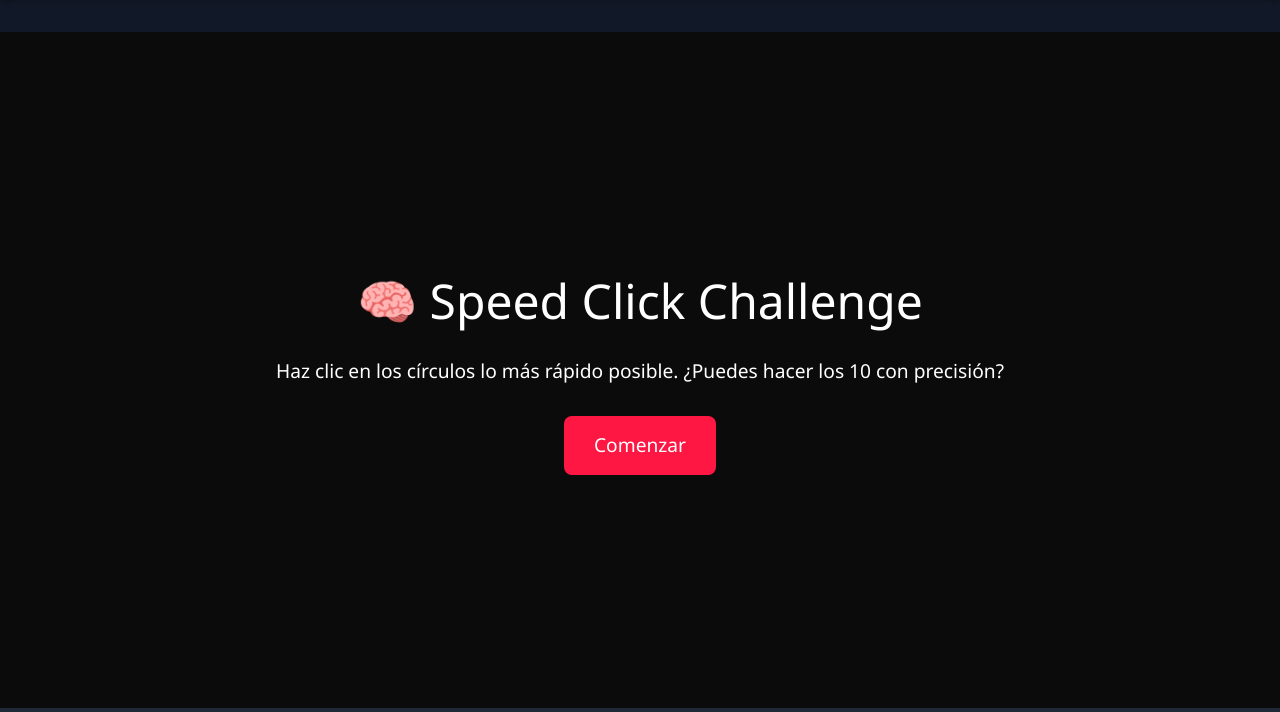
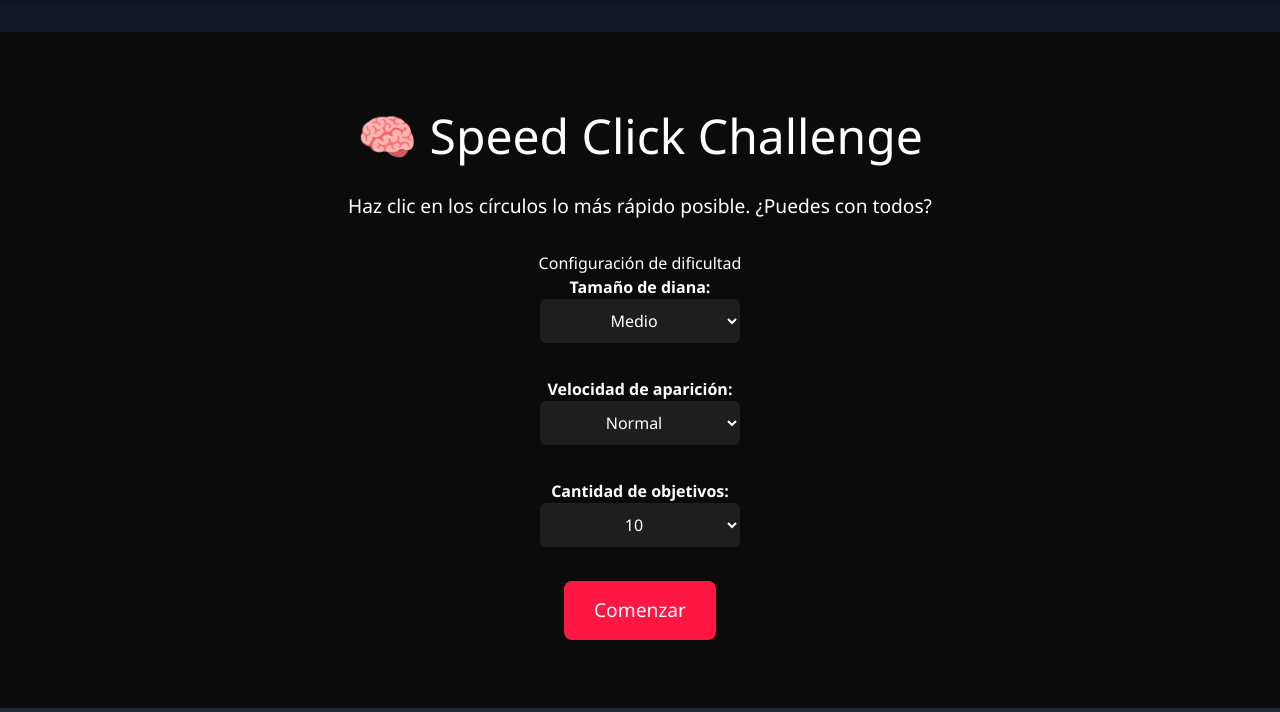
Before and after one commit to Hugoop1811/playzeta, a Laravel app: page /speedclick/challenge in a window 1280 px wide. Shown: the part 88-800 px from the top of the page. Run offline with Laravel 12, Linux system fonts and the light colour scheme; style sheets or scripts are compiled from the project's sources; parts of the project's set-up code (start-up, migrations or seed data) failed here and were passed over.

Commit message:
Selector de dficiultad añadido en Speedclick

```diff
--- a/resources/views/games/challenge.blade.php
+++ b/resources/views/games/challenge.blade.php
@@ -25,11 +25,7 @@
         z-index: 1;
     }
 
-
-
     #target {
-        width: 40px;
-        height: 40px;
         border-radius: 50%;
         background-color: #ff1744;
         position: absolute;
@@ -146,6 +142,32 @@
     .btn:hover {
         opacity: 0.9;
     }
+
+    select {
+    padding: 10px;
+    font-size: 1rem;
+    border-radius: 6px;
+    border: none;
+    margin-bottom: 10px;
+    background-color: #1e1e1e;
+    color: white;
+    width: 200px;
+    text-align: center;
+}
+select:focus {
+    outline: 2px solid #ff1744;
+}
+
+select option {
+    background-color: #1e1e1e;
+    color: white;
+}
+
+
+
+    label {
+        font-weight: bold;
+    }
 </style>
 
 <div id="game-area">
@@ -153,7 +175,34 @@
 
     <div id="start-screen" class="overlay-start">
         <h1>🧠 Speed Click Challenge</h1>
-        <p>Haz clic en los círculos lo más rápido posible. ¿Puedes hacer los 10 con precisión?</p>
+        <p>Haz clic en los círculos lo más rápido posible. ¿Puedes con todos?</p>
+
+        <div id="difficulty-settings">
+            <h2>Configuración de dificultad</h2>
+
+            <label for="size">Tamaño de diana:</label><br>
+            <select id="size">
+                <option value="30">Pequeño</option>
+                <option value="40" selected>Medio</option>
+                <option value="60">Grande</option>
+            </select><br><br>
+
+            <label for="speed">Velocidad de aparición:</label><br>
+            <select id="speed">
+                <option value="500">Rápida</option>
+                <option value="1000" selected>Normal</option>
+                <option value="1500">Lenta</option>
+            </select><br><br>
+
+            <label for="quantity">Cantidad de objetivos:</label><br>
+            <select id="quantity">
+                <option value="5">5</option>
+                <option value="10" selected>10</option>
+                <option value="20">20</option>
+            </select>
+        </div>
+
+        <br>
         <button id="start-btn" class="btn-start">Comenzar</button>
     </div>
 
@@ -176,13 +225,20 @@
     const result = document.getElementById("result");
     const startScreen = document.getElementById("start-screen");
 
+    const sizeSelect = document.getElementById("size");
+    const speedSelect = document.getElementById("speed");
+    const quantitySelect = document.getElementById("quantity");
+
     let clickCount = 0;
     let reactionTimes = [];
     let appearTime;
+    let totalTargets = 10;
+    let spawnDelay = 1000;
+    let targetSize = 40;
 
     function getRandomPosition() {
-        const maxLeft = gameArea.clientWidth - 40;
-        const maxTop = gameArea.clientHeight - 40;
+        const maxLeft = gameArea.clientWidth - targetSize;
+        const maxTop = gameArea.clientHeight - targetSize;
         const left = Math.floor(Math.random() * maxLeft);
         const top = Math.floor(Math.random() * maxTop);
         return { left, top };
@@ -192,12 +248,19 @@
         const { left, top } = getRandomPosition();
         target.style.left = left + "px";
         target.style.top = top + "px";
+        target.style.width = targetSize + "px";
+        target.style.height = targetSize + "px";
         target.style.display = "block";
         target.style.animation = "popIn 0.15s ease-out";
         appearTime = Date.now();
     }
 
     function startGame() {
+        // Obtener dificultad
+        targetSize = parseInt(sizeSelect.value);
+        spawnDelay = parseInt(speedSelect.value);
+        totalTargets = parseInt(quantitySelect.value);
+
         startScreen.style.display = "none";
         clickCount = 0;
         reactionTimes = [];
@@ -212,8 +275,8 @@
     }
 
     function nextClick() {
-        if (clickCount < 10) {
-            counter.textContent = `Objetivo ${clickCount + 1} de 10`;
+        if (clickCount < totalTargets) {
+            counter.textContent = `Objetivo ${clickCount + 1} de ${totalTargets}`;
             showTarget();
         } else {
             finishGame();
@@ -235,10 +298,11 @@
         reactionTimes.push(reactionTime);
         clickCount++;
         target.style.display = "none";
-        setTimeout(nextClick, 300);
+        setTimeout(nextClick, spawnDelay);
     });
 
     startBtn.addEventListener("click", startGame);
+
     playAgainBtn.addEventListener("click", () => {
         startScreen.style.display = "flex";
         result.style.display = "none";
```
Lines whose indentation alone changed are shown as unchanged.
